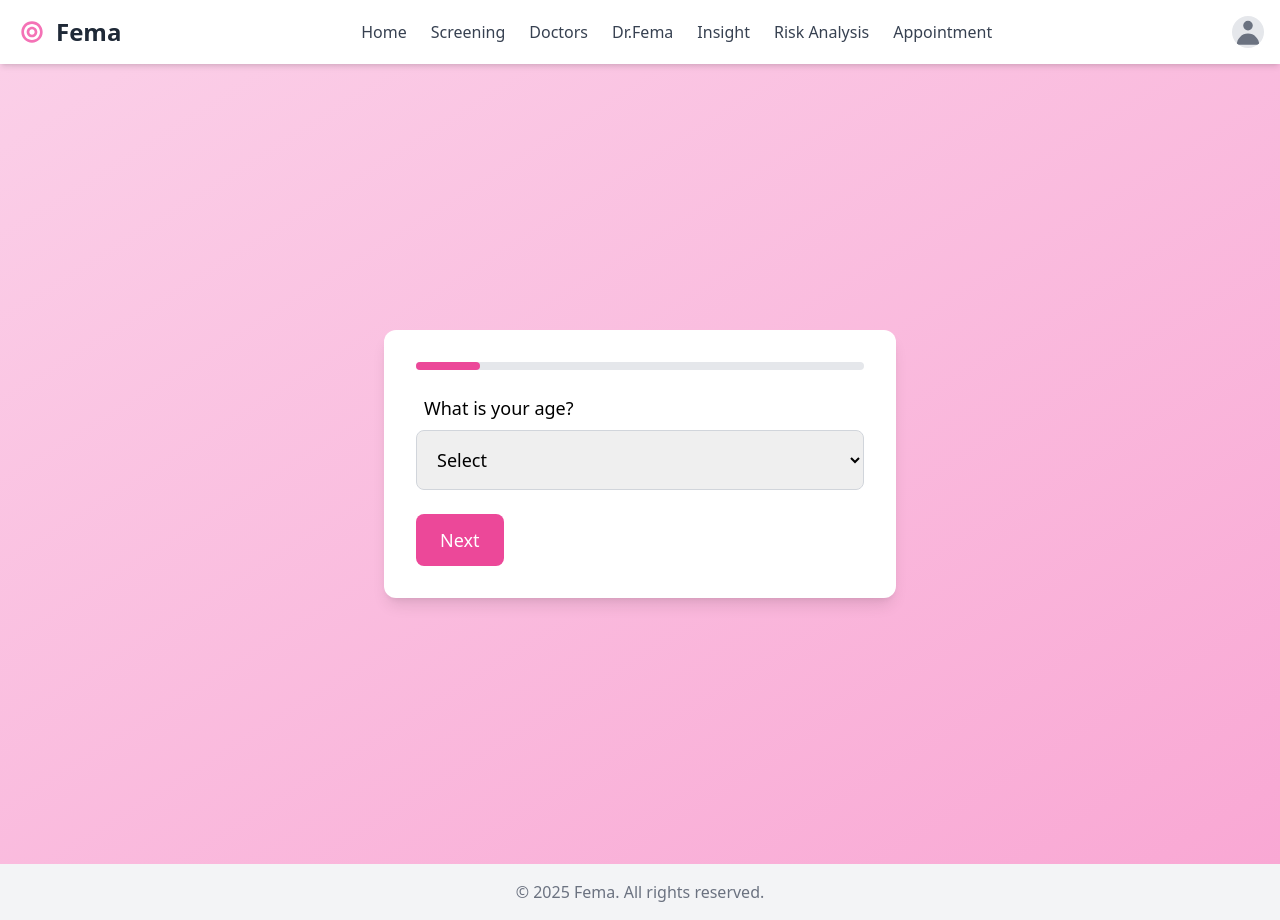
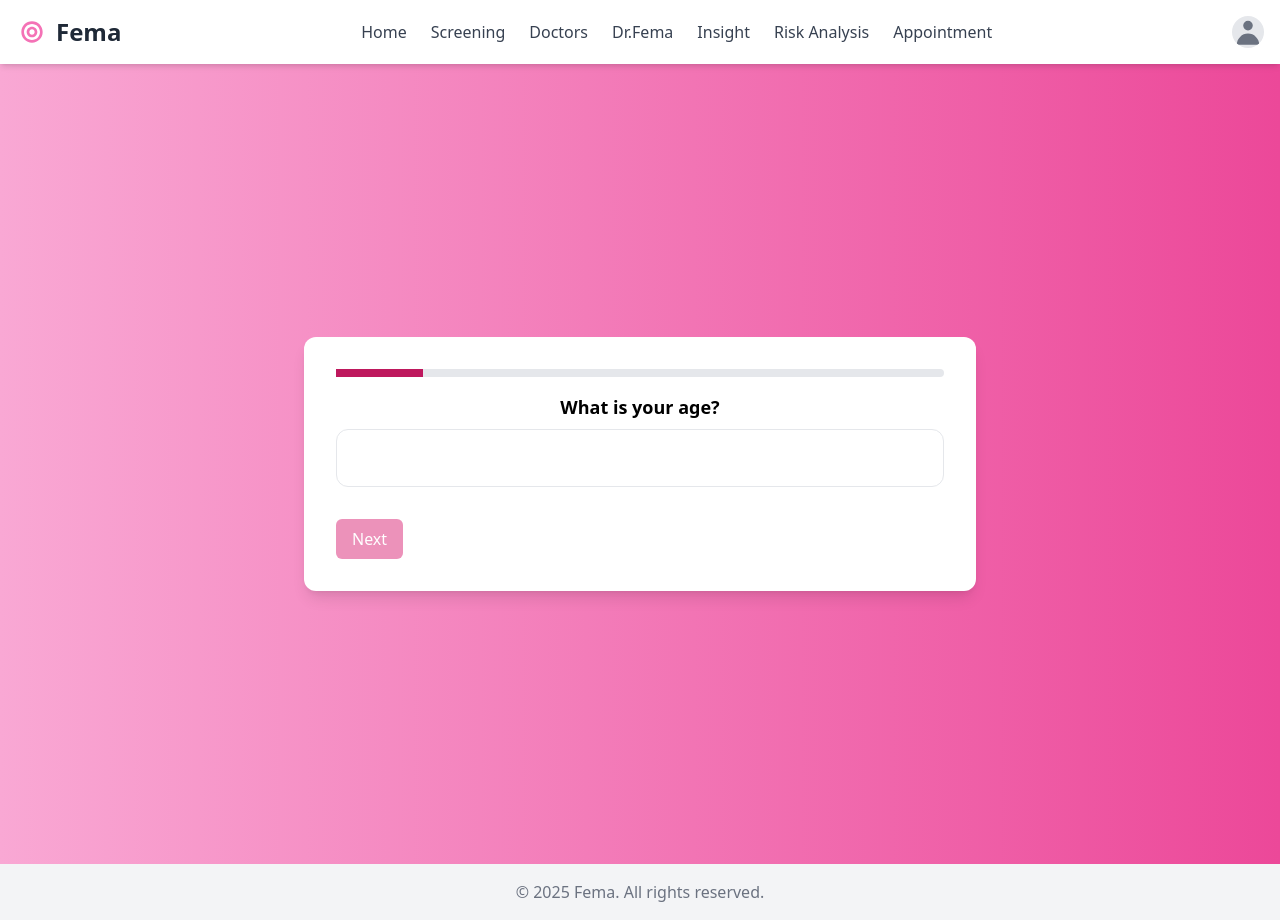
Before and after one commit to Sadorra/Luna-Health, a React (Vite) app: page /CervicalCancer in a window 1280 px wide. Built offline with nearby package versions, Linux system fonts and the light colour scheme.

Commit message:
Update CervicalCancer.jsx

```diff
--- a/src/Pages/CervicalCancer.jsx
+++ b/src/Pages/CervicalCancer.jsx
@@ -1,23 +1,34 @@
 import React, { useState } from 'react';
+import { useNavigate } from 'react-router-dom';
 
 const CervicalCancerScreening = () => {
+  const navigate = useNavigate();
   const [currentStep, setCurrentStep] = useState(0);
+  const [loading, setLoading] = useState(false);
+  const [formData, setFormData] = useState({
+    age: '',
+    familyHistory: '',
+    papSmear: '',
+    bleeding: '',
+    hpvVaccine: '',
+    smoking: '',
+    pregnancy: '',
+  });
+
   const steps = [
-    'age',
-    'familyHistory',
-    'papSmear',
-    'bleeding',
-    'hpvVaccine',
-    'smoking',
-    'pregnancy',
+    { question: 'What is your age?', field: 'age', type: 'number' },
+    { question: 'Do you have a family history of cervical cancer?', field: 'familyHistory' },
+    { question: 'Have you ever had a Pap smear test?', field: 'papSmear' },
+    { question: 'Do you experience unusual vaginal bleeding or discharge?', field: 'bleeding' },
+    { question: 'Have you been vaccinated against HPV?', field: 'hpvVaccine' },
+    { question: 'Do you smoke?', field: 'smoking' },
+    { question: 'Have you been pregnant before?', field: 'pregnancy' },
   ];
 
-  const updateProgress = () => {
-    return ((currentStep + 1) / steps.length) * 100;
-  };
+  const updateProgress = () => ((currentStep + 1) / steps.length) * 100;
 
-  const showStep = (index) => {
-    return index === currentStep ? 'block' : 'hidden';
+  const handleChange = (e) => {
+    setFormData({ ...formData, [steps[currentStep].field]: e.target.value });
   };
 
   const nextStep = () => {
@@ -32,63 +43,121 @@ const CervicalCancerScreening = () => {
     }
   };
 
-  const handleSubmit = (e) => {
+  const handleSubmit = async (e) => {
     e.preventDefault();
-    alert('Cervical cancer screening form submitted successfully!');
+    setLoading(true);
+
+    try {
+      const formattedPrompt = `Analyze this cervical cancer screening data and give a percentage risk score and short analysis:\n\n${Object.entries(formData)
+        .map(([key, value]) => `${key}: ${value}`)
+        .join('\n')}`;
+
+      const response = await fetch('https://openrouter.ai/api/v1/chat/completions', {
+        method: 'POST',
+        headers: {
+          Authorization: 'Bearer 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', // replace with your actual API key
+          'Content-Type': 'application/json',
+        },
+        body: JSON.stringify({
+          model: 'mistralai/mistral-small-3.1-24b-instruct:free',
+          messages: [
+            {
+              role: 'system',
+              content: 'You are a helpful AI assistant that performs medical screening analysis and calculates risk percentage based on user answers.',
+            },
+            {
+              role: 'user',
+              content: formattedPrompt,
+            },
+          ],
+        }),
+      });
+
+      const data = await response.json();
+      const reply = data?.choices?.[0]?.message?.content || 'Unable to analyze risk.';
+      const match = reply.match(/(\d{1,3})\s?%/);
+      const percentage = match ? parseInt(match[1]) : 25;
+
+      navigate('/RiskAnalysis', {
+        state: { riskPercentage: percentage, analysisText: reply , screeningType : "Cervical Cancer Risk Analysis"},
+      });
+    } catch (err) {
+      console.error(err);
+      alert('Something went wrong while analyzing your risk. Try again.');
+    } finally {
+      setLoading(false);
+    }
   };
 
   return (
-    <div className="flex justify-center items-center h-screen bg-gradient-to-br from-pink-200 to-pink-300">
-      <div className="container bg-white p-8 rounded-xl shadow-lg w-full max-w-lg overflow-auto">
-        <div className="progress-bar w-full bg-gray-200 h-2 rounded mb-6">
-          <div
-            className="progress h-2 rounded bg-pink-500"
-            style={{ width: `${updateProgress()}%` }}
+    <div className="bg-gradient-to-r from-pink-300 to-pink-500 min-h-screen flex justify-center items-center">
+      <div className="bg-white p-8 rounded-xl shadow-lg w-full max-w-2xl text-center">
+        <div className="w-full bg-gray-200 h-2 rounded-lg mb-4">
+          <div className="h-2 bg-pink-700" style={{ width: `${updateProgress()}%` }}></div>
+        </div>
+
+        {loading ? (
+          <p className="text-pink-700 text-lg font-medium">Analyzing your responses...</p>
+        ) : (
+          <form onSubmit={handleSubmit}>
+            <label className="block text-lg font-semibold mb-2">
+              {steps[currentStep].question}
+            </label>
+
+            {steps[currentStep].type === 'number' ? (
+              <input
+                type="number"
+                name={steps[currentStep].field}
+                className="w-full border p-4 rounded-xl mb-4"
+                value={formData[steps[currentStep].field]}
+                onChange={handleChange}
+                required
               />
-        </div>
-        <form onSubmit={handleSubmit}>
-          {steps.map((step, index) => (
-            <div key={step} className={`step ${showStep(index)}`}>
-              <label className="flex items-center mt-4 text-lg text-left">
-                <i className={`fas fa-${step === 'age' ? 'user' : step === 'familyHistory' ? 'history' : step === 'papSmear' ? 'stethoscope' : step === 'bleeding' ? 'exclamation-triangle' : step === 'hpvVaccine' ? 'virus' : step === 'smoking' ? 'smoking' : 'baby'}`} />
-                <span className="ml-2">{step === 'age' ? 'What is your age?' :
-                  step === 'familyHistory' ? 'Do you have a family history of cervical cancer?' :
-                  step === 'papSmear' ? 'Have you ever had a Pap smear test?' :
-                  step === 'bleeding' ? 'Do you experience unusual vaginal bleeding or discharge?' :
-                  step === 'hpvVaccine' ? 'Have you been vaccinated against HPV?' :
-                  step === 'smoking' ? 'Do you smoke?' : 'Have you been pregnant before?'
-                }</span>
-              </label>
+            ) : (
               <select
-                id={step}
+                name={steps[currentStep].field}
+                className="w-full border p-4 rounded-xl mb-4"
+                value={formData[steps[currentStep].field]}
+                onChange={handleChange}
                 required
-                className="w-full p-4 mt-2 border border-gray-300 rounded-lg text-lg"
               >
                 <option value="">Select</option>
                 <option value="yes">Yes</option>
                 <option value="no">No</option>
               </select>
-              <div className="btn-group flex justify-between mt-6">
-                {index > 0 && (
+            )}
+
+            <div className="flex justify-between mt-4">
+              {currentStep > 0 && (
                 <button
                   type="button"
                   onClick={prevStep}
-                    className="bg-gray-200 px-4 py-2 rounded-lg hover:bg-gray-300 text-lg"
+                  className="bg-gray-300 text-gray-800 px-4 py-2 rounded-md"
                 >
                   Back
                 </button>
               )}
+              {currentStep < steps.length - 1 ? (
                 <button
-                  type={index === steps.length - 1 ? 'submit' : 'button'}
+                  type="button"
                   onClick={nextStep}
-                  className="bg-pink-500 px-6 py-3 rounded-lg text-white text-lg hover:bg-pink-600"
+                  className="bg-pink-600 text-white px-4 py-2 rounded-md disabled:opacity-50"
+                  disabled={!formData[steps[currentStep].field]}
                 >
-                  {index === steps.length - 1 ? 'Submit' : 'Next'}
+                  Next
                 </button>
+              ) : (
+                <button
+                  type="submit"
+                  className="bg-pink-700 text-white px-4 py-2 rounded-md"
+                  disabled={!formData[steps[currentStep].field]}
+                >
+                  Analyze Risk
+                </button>
+              )}
             </div>
-            </div>
-          ))}
           </form>
+        )}
       </div>
     </div>
   );
```
Lines whose indentation alone changed are shown as unchanged.
